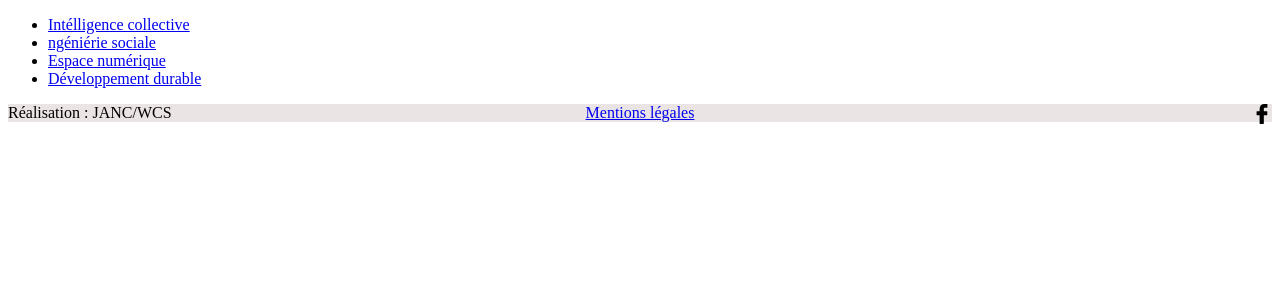
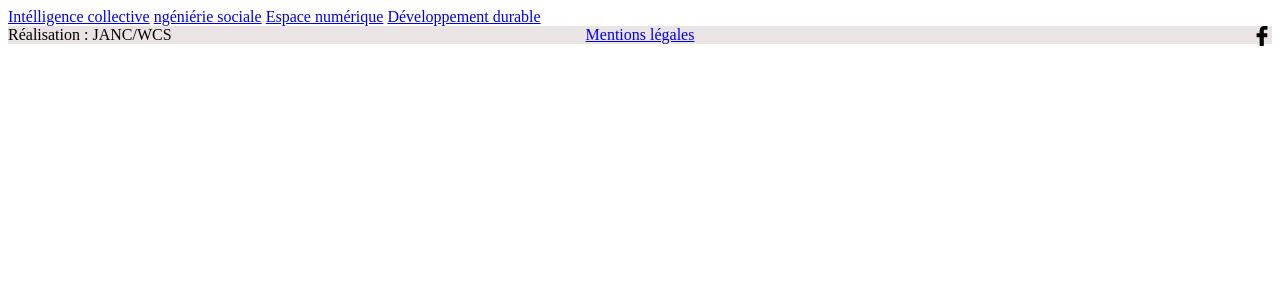
Before and after one commit to WildCodeSchool/laloupe-0915-LesHommesFourmillent, a PHP site: page /base.php in a window 1280 px wide. Shown: the top 300 px of the page. Run offline with PHP 8.4, Linux system fonts and the light colour scheme.

Commit message:
modification du fichier notre.css pour adapter la navbar

```diff
--- a/css/notre.css
+++ b/css/notre.css
@@ -26,3 +26,18 @@
 		float: right;
 	}
 }
+
+/*barre de navigation*/
+header ul {
+	margin: 0;
+	padding: 0;
+	list-style: none;
+}
+
+header li {
+	display: inline-block;
+}
+
+header img {
+	height: 100px;
+}
```
